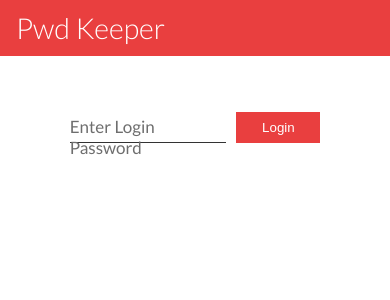
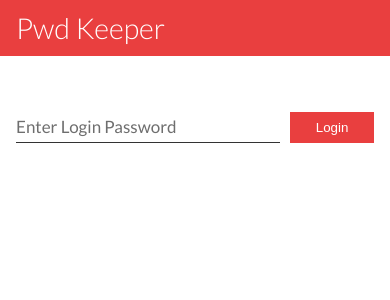
Before and after one commit to rhen99/pwd-keeper, a Vue app: page /login in a window 390 px wide. Shown: the top 300 px of the page. Built offline with nearby package versions, Linux system fonts and the light colour scheme.

Commit message:
optimized login for mobile

```diff
--- a/src/views/LoginView.vue
+++ b/src/views/LoginView.vue
@@ -72,4 +72,9 @@ label {
 .write input {
   border-color: hsl(0, 79%, 58%);
 }
+@media (max-width: 768px) {
+  form {
+    width: 100%;
+  }
+}
 </style>
```
